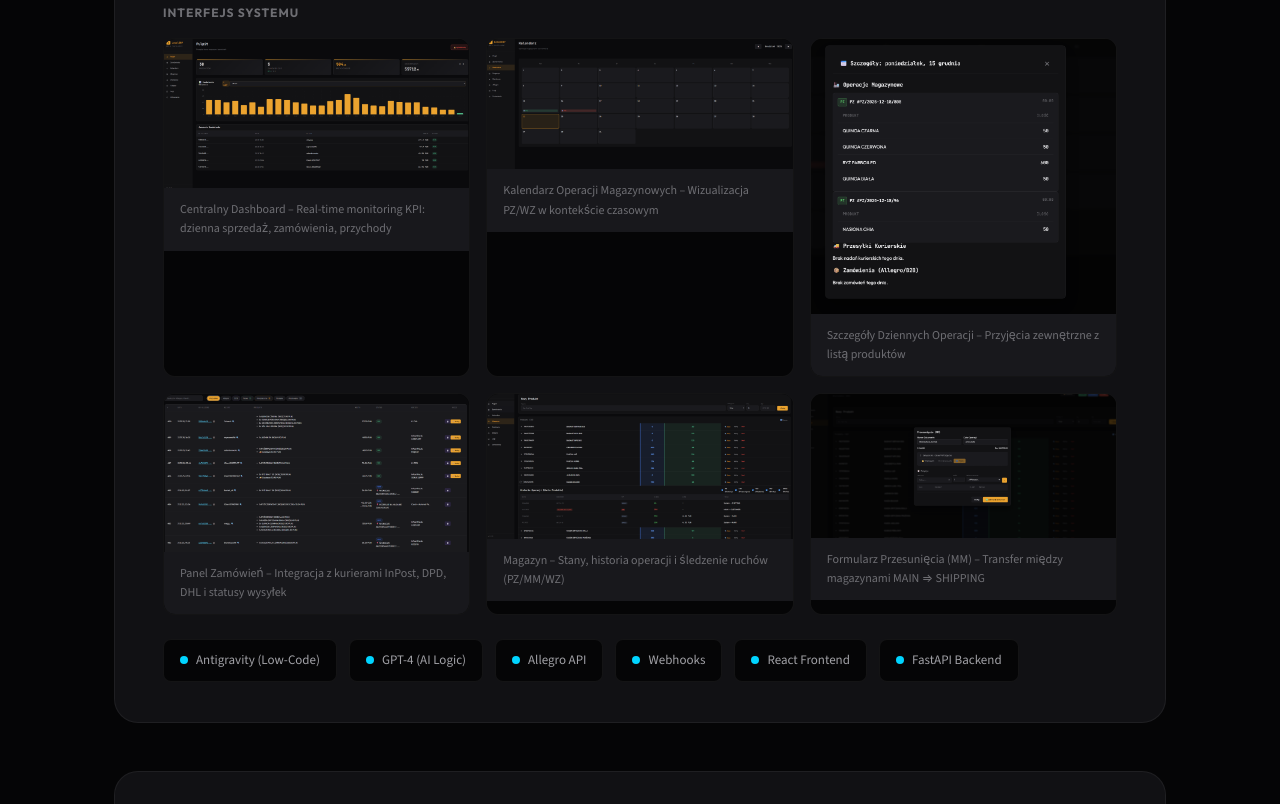
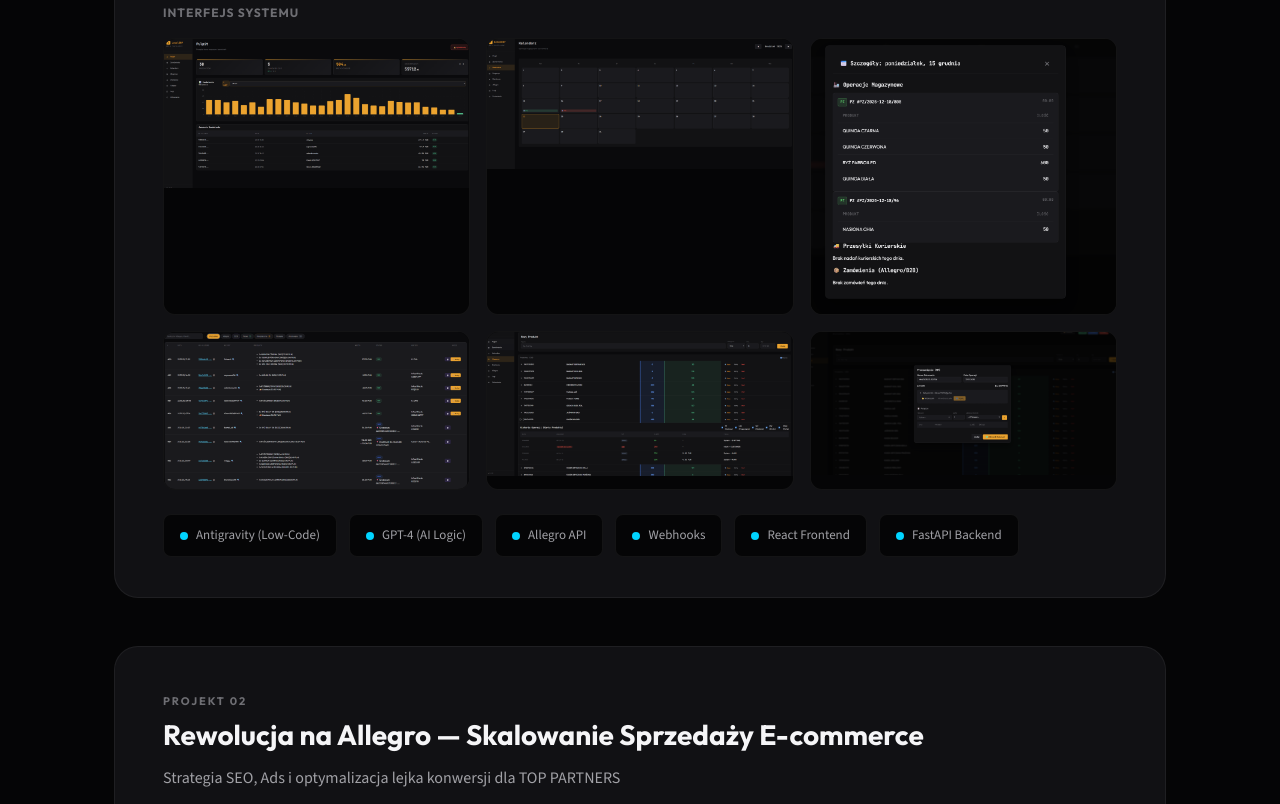
Before and after one commit to eryktopola01-web/portfolio, a plain HTML site: page portfolio.html in a window 1280 px wide. Shown: the part 1280-2084 px from the top of the page. Drawn offline with nearby package versions, Linux system fonts and the light colour scheme.

Commit message:
Hide screenshot captions

```diff
--- a/portfolio.html
+++ b/portfolio.html
@@ -570,10 +570,7 @@
         }
 
         .screenshot-caption {
-            padding: 12px 16px;
-            font-size: 12px;
-            color: var(--text-muted);
-            background: var(--bg-elevated);
+            display: none;
         }
 
         /* Results Grid */
```
